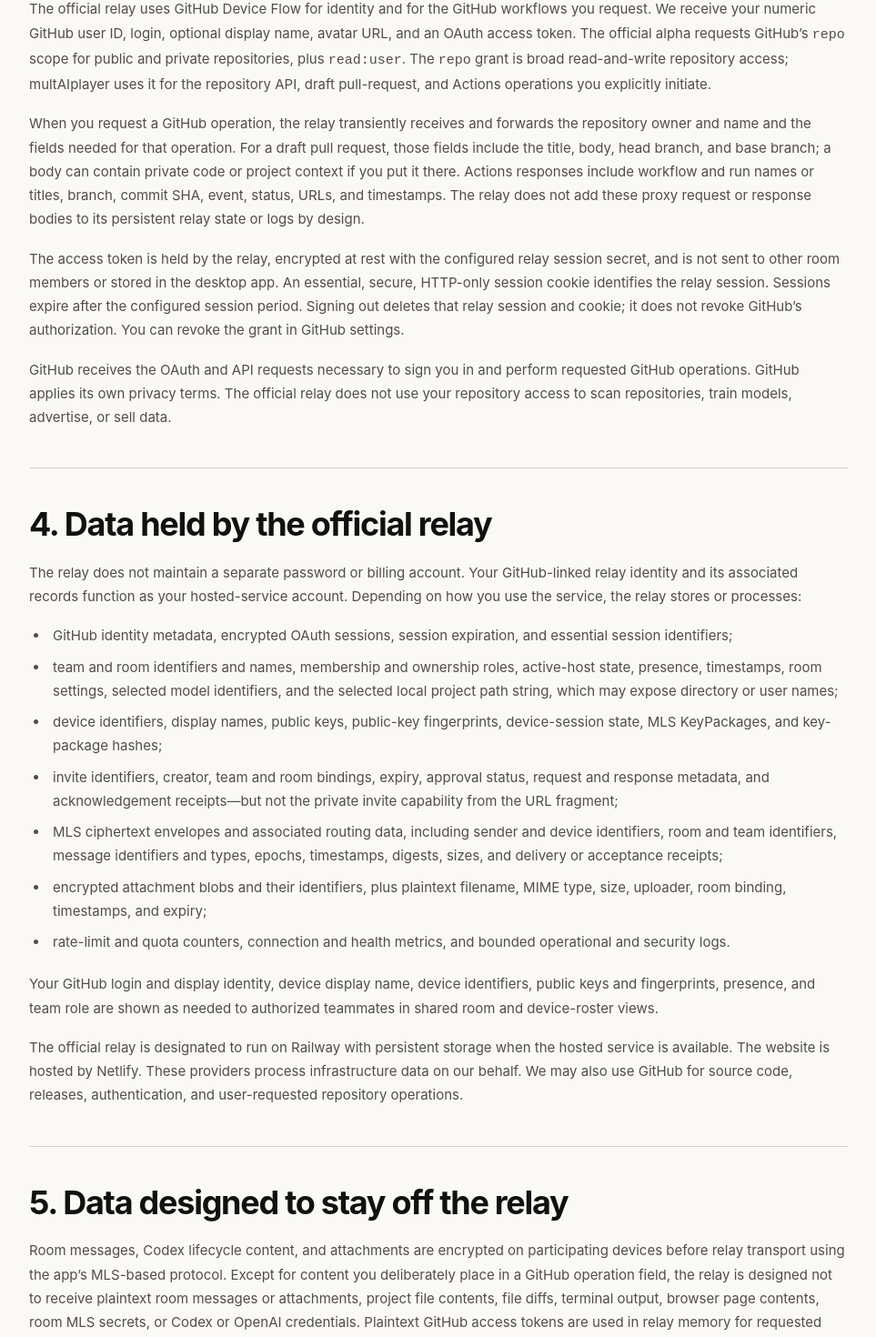
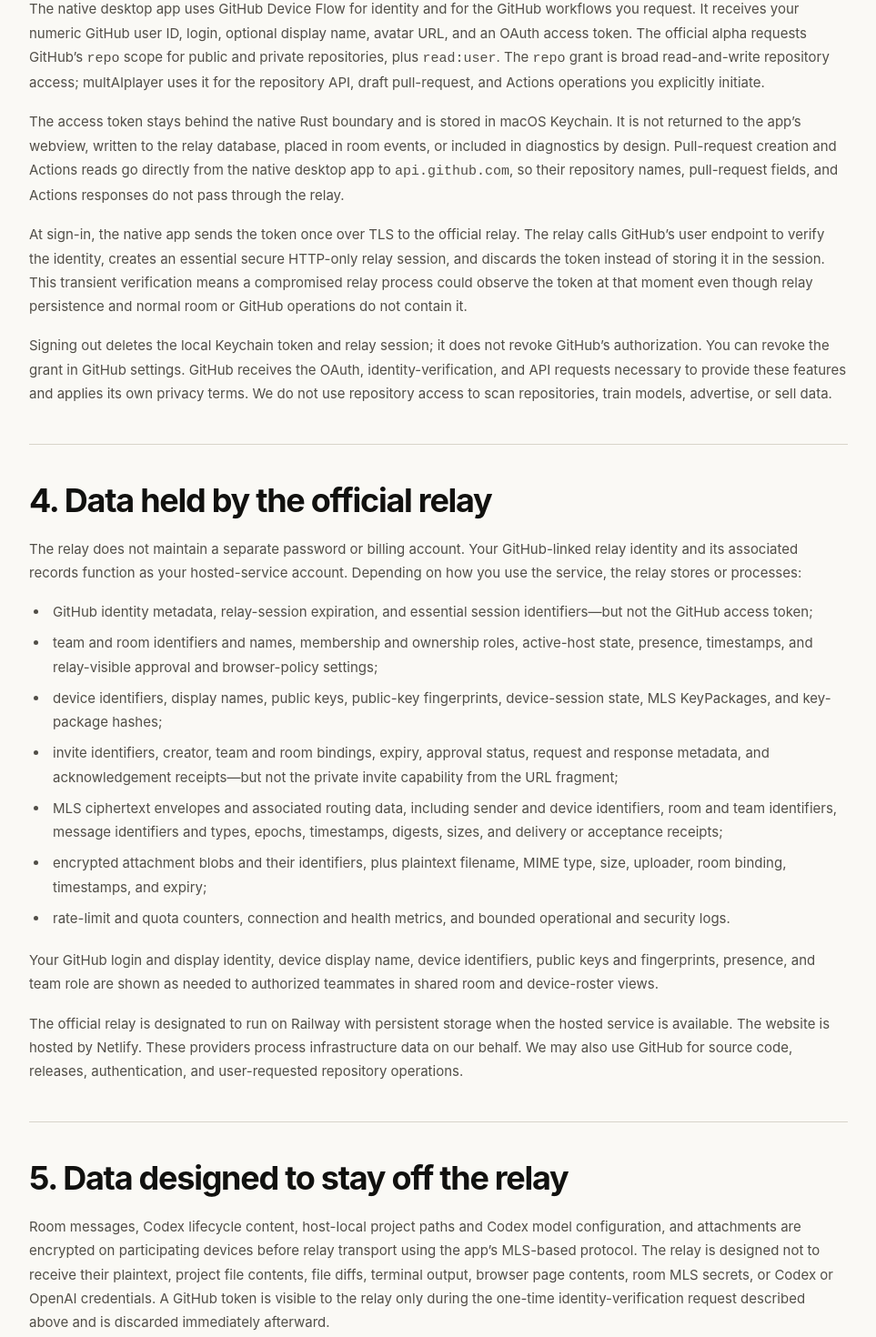
Before and after one commit to maddiedreese/multaiplayer-site, a Next.js app: page /privacy in a window 1280 px wide. Shown: the part 1559-3029 px from the top of the page at 91% size, without its empty margins (158-1121 px from the left). Built offline with nearby package versions, Linux system fonts and the light colour scheme.

Commit message:
docs: align policies with native GitHub custody (#6)
Signed-off-by: Maddie D. Reese <maddie@maddiedreese.com>

```diff
--- a/app/privacy/page.tsx
+++ b/app/privacy/page.tsx
@@ -25,18 +25,18 @@
 
       <section>
         <h2>3. GitHub sign-in and repository access</h2>
-        <p>The official relay uses GitHub Device Flow for identity and for the GitHub workflows you request. We receive your numeric GitHub user ID, login, optional display name, avatar URL, and an OAuth access token. The official alpha requests GitHub’s <code>repo</code> scope for public and private repositories, plus <code>read:user</code>. The <code>repo</code> grant is broad read-and-write repository access; multAIplayer uses it for the repository API, draft pull-request, and Actions operations you explicitly initiate.</p>
-        <p>When you request a GitHub operation, the relay transiently receives and forwards the repository owner and name and the fields needed for that operation. For a draft pull request, those fields include the title, body, head branch, and base branch; a body can contain private code or project context if you put it there. Actions responses include workflow and run names or titles, branch, commit SHA, event, status, URLs, and timestamps. The relay does not add these proxy request or response bodies to its persistent relay state or logs by design.</p>
-        <p>The access token is held by the relay, encrypted at rest with the configured relay session secret, and is not sent to other room members or stored in the desktop app. An essential, secure, HTTP-only session cookie identifies the relay session. Sessions expire after the configured session period. Signing out deletes that relay session and cookie; it does not revoke GitHub’s authorization. You can revoke the grant in GitHub settings.</p>
-        <p>GitHub receives the OAuth and API requests necessary to sign you in and perform requested GitHub operations. GitHub applies its own privacy terms. The official relay does not use your repository access to scan repositories, train models, advertise, or sell data.</p>
+        <p>The native desktop app uses GitHub Device Flow for identity and for the GitHub workflows you request. It receives your numeric GitHub user ID, login, optional display name, avatar URL, and an OAuth access token. The official alpha requests GitHub’s <code>repo</code> scope for public and private repositories, plus <code>read:user</code>. The <code>repo</code> grant is broad read-and-write repository access; multAIplayer uses it for the repository API, draft pull-request, and Actions operations you explicitly initiate.</p>
+        <p>The access token stays behind the native Rust boundary and is stored in macOS Keychain. It is not returned to the app’s webview, written to the relay database, placed in room events, or included in diagnostics by design. Pull-request creation and Actions reads go directly from the native desktop app to <code>api.github.com</code>, so their repository names, pull-request fields, and Actions responses do not pass through the relay.</p>
+        <p>At sign-in, the native app sends the token once over TLS to the official relay. The relay calls GitHub’s user endpoint to verify the identity, creates an essential secure HTTP-only relay session, and discards the token instead of storing it in the session. This transient verification means a compromised relay process could observe the token at that moment even though relay persistence and normal room or GitHub operations do not contain it.</p>
+        <p>Signing out deletes the local Keychain token and relay session; it does not revoke GitHub’s authorization. You can revoke the grant in GitHub settings. GitHub receives the OAuth, identity-verification, and API requests necessary to provide these features and applies its own privacy terms. We do not use repository access to scan repositories, train models, advertise, or sell data.</p>
       </section>
 
       <section>
         <h2>4. Data held by the official relay</h2>
         <p>The relay does not maintain a separate password or billing account. Your GitHub-linked relay identity and its associated records function as your hosted-service account. Depending on how you use the service, the relay stores or processes:</p>
         <ul>
-          <li>GitHub identity metadata, encrypted OAuth sessions, session expiration, and essential session identifiers;</li>
-          <li>team and room identifiers and names, membership and ownership roles, active-host state, presence, timestamps, room settings, selected model identifiers, and the selected local project path string, which may expose directory or user names;</li>
+          <li>GitHub identity metadata, relay-session expiration, and essential session identifiers—but not the GitHub access token;</li>
+          <li>team and room identifiers and names, membership and ownership roles, active-host state, presence, timestamps, and relay-visible approval and browser-policy settings;</li>
           <li>device identifiers, display names, public keys, public-key fingerprints, device-session state, MLS KeyPackages, and key-package hashes;</li>
           <li>invite identifiers, creator, team and room bindings, expiry, approval status, request and response metadata, and acknowledgement receipts—but not the private invite capability from the URL fragment;</li>
           <li>MLS ciphertext envelopes and associated routing data, including sender and device identifiers, room and team identifiers, message identifiers and types, epochs, timestamps, digests, sizes, and delivery or acceptance receipts;</li>
@@ -49,8 +49,8 @@
 
       <section>
         <h2>5. Data designed to stay off the relay</h2>
-        <p>Room messages, Codex lifecycle content, and attachments are encrypted on participating devices before relay transport using the app’s MLS-based protocol. Except for content you deliberately place in a GitHub operation field, the relay is designed not to receive plaintext room messages or attachments, project file contents, file diffs, terminal output, browser page contents, room MLS secrets, or Codex or OpenAI credentials. Plaintext GitHub access tokens are used in relay memory for requested GitHub calls but are not written to persistent storage.</p>
-        <p>Your selected project, local Git checkout, local encrypted room history, MLS state, Codex session and credentials, browser data, terminal processes, application settings, and diagnostics remain on your Mac unless you deliberately share content with a room, GitHub, a subprocess, a website, or a support channel. Local secrets use macOS Keychain where the implementation specifies it. This is an intended and tested design boundary, not an independently audited guarantee.</p>
+        <p>Room messages, Codex lifecycle content, host-local project paths and Codex model configuration, and attachments are encrypted on participating devices before relay transport using the app’s MLS-based protocol. The relay is designed not to receive their plaintext, project file contents, file diffs, terminal output, browser page contents, room MLS secrets, or Codex or OpenAI credentials. A GitHub token is visible to the relay only during the one-time identity-verification request described above and is discarded immediately afterward.</p>
+        <p>Your selected project, local Git checkout, local encrypted room history, MLS state, Codex session and credentials, GitHub token, browser data, terminal processes, application settings, and diagnostics remain on your Mac unless you deliberately share content with a room, GitHub, a subprocess, a website, or a support channel. Local secrets use macOS Keychain where the implementation specifies it. This is an intended and tested design boundary, not an independently audited guarantee. Operator backups made before this architecture change can retain the older relay fields until those backups expire; no policy claims retroactive erasure from existing backups.</p>
       </section>
 
       <section>
@@ -88,7 +88,7 @@
 
       <section>
         <h2>11. Security, international processing, and children</h2>
-        <p>We use technical and organizational safeguards appropriate to an experimental service, including transport encryption, encrypted token persistence, MLS ciphertext transport, access controls, rate limits, and data minimization. No system is perfectly secure. Do not use the alpha for regulated, safety-critical, or highly sensitive work unless you have independently assessed it.</p>
+        <p>We use technical and organizational safeguards appropriate to an experimental service, including transport encryption, native Keychain token custody, MLS ciphertext transport, access controls, rate limits, and data minimization. No system is perfectly secure. Do not use the alpha for regulated, safety-critical, or highly sensitive work unless you have independently assessed it.</p>
         <p>We and our providers may process data in the United States and other locations where they operate. The service is intended for adults and is not directed to children under 13. We do not knowingly collect personal information from children under 13.</p>
       </section>
 
--- a/app/terms/page.tsx
+++ b/app/terms/page.tsx
@@ -26,7 +26,7 @@
 
       <section>
         <h2>3. GitHub, Codex, repositories, and third parties</h2>
-        <p>A GitHub account is required for the official relay. The alpha requests GitHub’s broad <code>repo</code> scope for public and private repositories, plus <code>read:user</code>, so it can perform repository API, pull-request, and Actions operations you initiate. Local Git commands and pushes may separately use credentials available on the active host. Hosting a Codex room requires your own eligible Codex access. You authorize us to send the GitHub API requests you select and to process the repository metadata and credentials needed to do so.</p>
+        <p>A GitHub account is required for the official relay. The alpha requests GitHub’s broad <code>repo</code> scope for public and private repositories, plus <code>read:user</code>, so the native desktop app can perform repository API, pull-request, and Actions operations you initiate directly with GitHub. Local Git commands and pushes separately use credentials available on the active host. Hosting a Codex room requires your own eligible Codex access. You authorize the app to send the GitHub API requests you select and authorize the relay to verify your GitHub identity once at sign-in.</p>
         <p>You must have permission to access and share every repository, file, account, prompt, attachment, and other material you use. GitHub, OpenAI/Codex, Railway, Netlify, Git remotes, websites, package registries, tunnel providers, and other third parties have their own terms and may change or discontinue their services. multAIplayer is independent and is not affiliated with, endorsed by, or sponsored by OpenAI.</p>
       </section>
 
```
Also changed, not shown: 1 other file (tests, documents, lock files or other folders).
